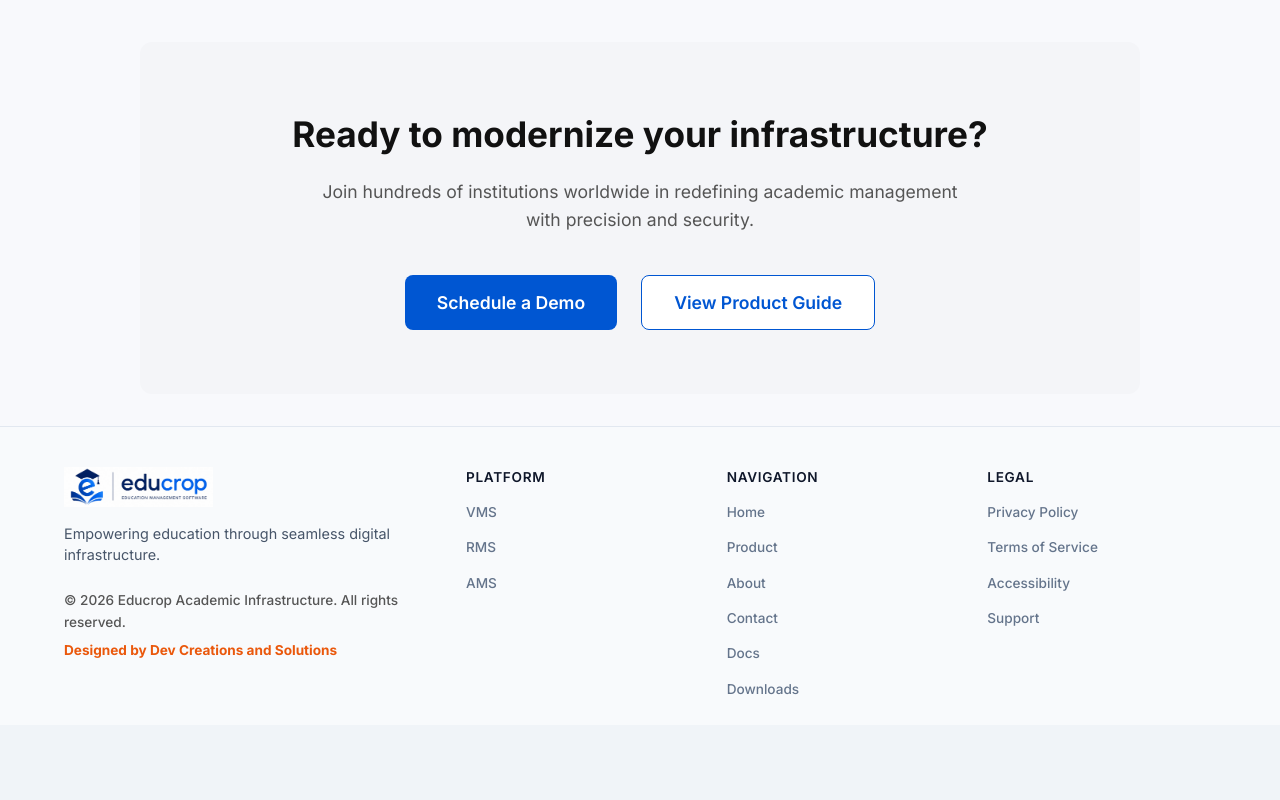
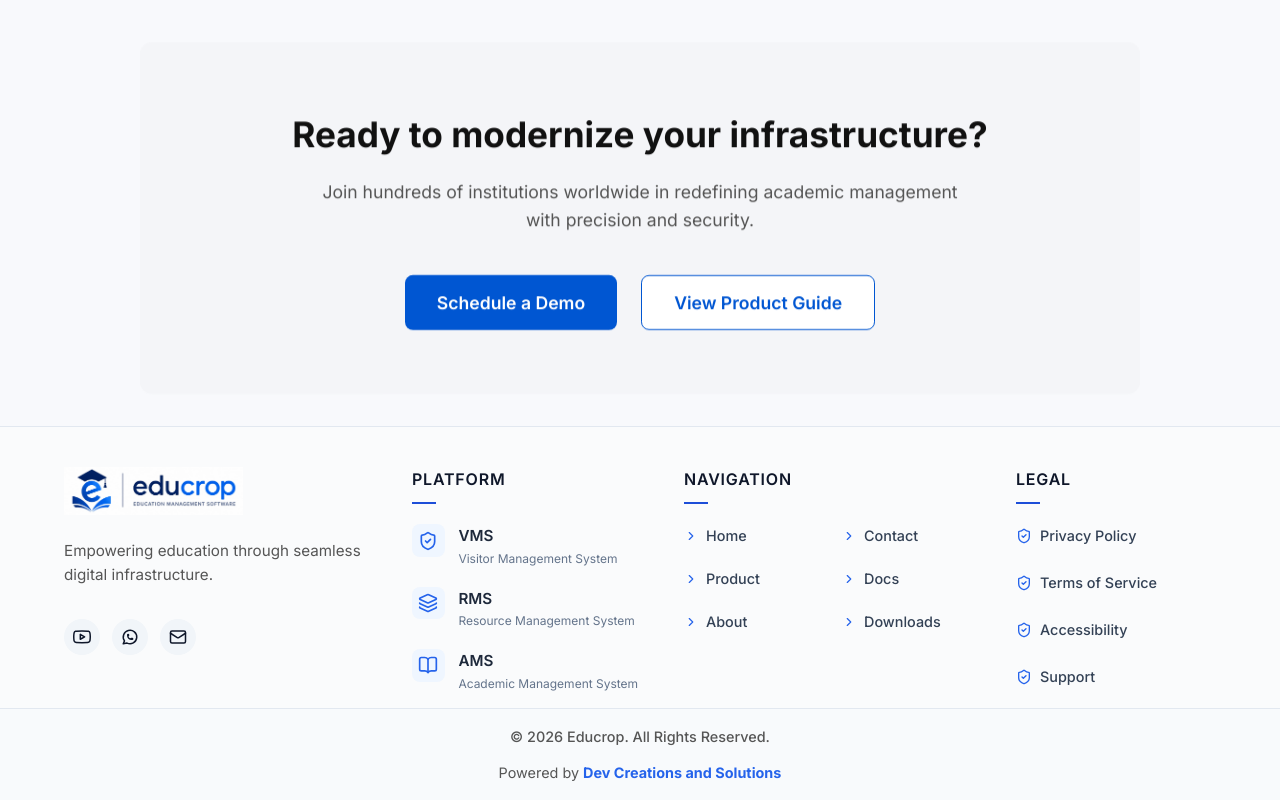
Before and after one commit to Sudhevan01/edubot-clone, a React (Vite) app: page /about in a window 1280 px wide. Shown: the part 3546-4346 px from the top of the page. Before the commit the page ends 4271 px from the top, so only its background shows below. Built offline with nearby package versions, Linux system fonts and the light colour scheme.

Commit message:
updated footer

```diff
--- a/src/components/Header.jsx
+++ b/src/components/Header.jsx
@@ -116,6 +116,9 @@ const Header = ({ onLoginClick }) => {
           <a href="mailto:Educropblr@gmail.com" className="drawer-contact-item">
             <Mail size={14} /> Educropblr@gmail.com
           </a>
+          <a href="mailto:info@devcreationsblr.com" className="drawer-contact-item">
+            <Mail size={14} /> info@devcreationsblr.com
+          </a>
           <a href="tel:+917337840612" className="drawer-contact-item">
             <Phone size={14} /> +91 73378 40612
           </a>
--- a/src/components/LandingFooter.css
+++ b/src/components/LandingFooter.css
@@ -3,30 +3,30 @@
    ========================================== */
 
 .landing-footer {
-  background-color: #f8fafc;
+  background-color: #fafbfc;
   color: #1e293b;
   position: relative;
   overflow: hidden;
-  font-family: var(--font-family, inherit);
+  font-family: 'Inter', -apple-system, BlinkMacSystemFont, "Segoe UI", Roboto, sans-serif;
   border-top: 1px solid #e2e8f0;
 }
 
 .footer-container {
   max-width: 1400px;
   margin: 0 auto;
-  padding: 2.5rem 5% 1.5rem;
+  padding: 2.5rem 5% 1rem;
   display: flex;
   justify-content: space-between;
   align-items: flex-start;
-  gap: 2rem;
+  gap: 3rem;
 }
-
 /* --- Left Side: Brand and Copyright --- */
-.footer-left {
+.footer-brand-col {
   display: flex;
   flex-direction: column;
-  gap: 1rem;
-  max-width: 350px;
+  gap: 1.5rem;
+  width: 300px;
+  flex-shrink: 0;
 }
 
 .footer-logo {
@@ -35,7 +35,7 @@
 }
 
 .footer-logo-img {
-  height: 40px;
+  height: 48px;
   width: auto;
   object-fit: contain;
   display: block;
@@ -43,88 +43,193 @@
 
 .footer-tagline {
   color: #475569;
-  font-size: 0.9rem;
-  line-height: 1.5;
+  font-size: 0.95rem;
+  line-height: 1.6;
+  margin: 0;
 }
 
-.footer-copyright-box {
+.footer-socials {
   display: flex;
-  flex-direction: column;
-  gap: 0.4rem;
+  gap: 0.75rem;
   margin-top: 0.5rem;
 }
 
+.social-icon {
+  width: 36px;
+  height: 36px;
+  border-radius: 50%;
+  background-color: #f1f5f9;
+  color: #0f172a;
+  display: flex;
+  align-items: center;
+  justify-content: center;
+  text-decoration: none;
+  transition: all 0.3s ease;
+  border: 1px solid transparent;
+}
+
+.social-icon:hover {
+  background-color: #ffffff;
+  color: #1d4ed8;
+  border-color: #e2e8f0;
+  box-shadow: 0 4px 10px rgba(0,0,0,0.05);
+  transform: translateY(-2px);
+}
+
+/* --- Right Side: Links Columns --- */
+.footer-links-grid {
+  display: grid;
+  grid-template-columns: 1.2fr 1.5fr 1fr;
+  gap: 2rem;
+  flex: 1;
+}
+
+.footer-col {
+  display: flex;
+  flex-direction: column;
+  gap: 1.25rem;
+}
+
+.footer-col h4 {
+  font-size: 1rem;
+  font-weight: 800;
+  color: #0f172a;
+  text-transform: uppercase;
+  letter-spacing: 0.05em;
+  margin: 0 0 0.5rem 0;
+  position: relative;
+  padding-bottom: 0.75rem;
+}
+
+.footer-col h4::after {
+  content: '';
+  position: absolute;
+  left: 0;
+  bottom: 0;
+  width: 24px;
+  height: 2px;
+  background-color: #1d4ed8;
+}
+
+/* Platform Items */
+.platform-item {
+  display: flex;
+  align-items: flex-start;
+  gap: 0.85rem;
+  cursor: pointer;
+  padding: 0.5rem;
+  margin: -0.5rem;
+  border-radius: 8px;
+  transition: background-color 0.2s ease;
+}
+
+.platform-item:hover {
+  background-color: #f1f5f9;
+}
+
+.platform-icon {
+  color: #2563eb;
+  background: #eff6ff;
+  padding: 0.4rem;
+  border-radius: 8px;
+  display: flex;
+  align-items: center;
+  justify-content: center;
+}
+
+.platform-text {
+  display: flex;
+  flex-direction: column;
+  gap: 0.15rem;
+}
+
+.platform-title {
+  font-weight: 600;
+  color: #1e293b;
+  font-size: 0.95rem;
+}
+
+.platform-sub {
+  font-size: 0.75rem;
+  color: #64748b;
+  line-height: 1.3;
+}
+
+/* Navigation Grid */
+.nav-grid {
+  display: grid;
+  grid-template-columns: 1fr 1fr;
+  gap: 1.25rem 1rem;
+}
+
+.footer-link {
+  font-size: 0.9rem;
+  font-weight: 500;
+  color: #334155;
+  text-decoration: none;
+  transition: all 0.2s ease;
+  display: flex;
+  align-items: center;
+  gap: 0.5rem;
+}
+
+.link-arrow, .link-shield {
+  color: #2563eb;
+  transition: transform 0.2s ease;
+}
+
+.footer-link:hover {
+  color: #1d4ed8;
+}
+
+.footer-link:hover .link-arrow {
+  transform: translateX(3px);
+}
+
+.footer-link:hover .link-shield {
+  transform: scale(1.1);
+}
+
+/* Legal Column */
+.legal-col .footer-link {
+  margin-bottom: 0.25rem;
+}
+
+/* --- Bottom Bar --- */
+.footer-bottom {
+  background-color: #f8fafc;
+  border-top: 1px solid #e2e8f0;
+  padding: 1rem 5%;
+  text-align: center;
+  display: flex;
+  flex-direction: column;
+  align-items: center;
+  gap: 0.75rem;
+}
+
 .footer-copy {
-  font-size: 0.85rem;
+  font-size: 0.9rem;
+  color: #475569;
+  font-weight: 500;
+  margin: 0;
+}
+
+.footer-credit {
+  font-size: 0.9rem;
   color: #64748b;
-  font-weight: 500;
+  margin: 0;
 }
 
 .dev-highlight {
-  font-size: 0.85rem;
-  color: #ea580c;
+  color: #2563eb;
   font-weight: 700;
   text-decoration: none;
   transition: color 0.3s ease;
 }
 
 .dev-highlight:hover {
-  color: #c2410c;
+  color: #1d4ed8;
   text-decoration: underline;
-}
-
-/* --- Right Side: Links Columns --- */
-.footer-right-columns {
-  display: grid;
-  grid-template-columns: repeat(3, 1fr);
-  gap: 2rem;
-  flex: 1;
-  max-width: 750px;
-  margin-left: auto;
-}
-
-.footer-col {
-  display: flex;
-  flex-direction: column;
-  gap: 0.85rem;
-}
-
-.footer-col h4 {
-  font-size: 0.85rem;
-  font-weight: 700;
-  color: #0f172a;
-  text-transform: uppercase;
-  letter-spacing: 0.05em;
-  margin-bottom: 0.25rem;
-}
-
-.footer-link {
-  font-size: 0.85rem;
-  font-weight: 500;
-  color: #64748b;
-  text-decoration: none;
-  transition: all 0.3s ease;
-  width: fit-content;
-  position: relative;
-}
-
-.footer-link::after {
-  content: '';
-  position: absolute;
-  width: 0;
-  height: 2px;
-  bottom: -3px;
-  left: 0;
-  background-color: #1a56db;
-  transition: width 0.3s ease;
-}
-
-.footer-link:hover {
-  color: #1a56db;
-}
-
-.footer-link:hover::after {
-  width: 100%;
 }
 
 /* ==================================
@@ -134,99 +239,45 @@
 /* Tablet Landscape / Laptops (LG: 1200px) */
 @media (max-width: 1200px) {
   .footer-container {
-    padding: 3.5rem 5%;
-    gap: 2rem;
+    padding: 4rem 5% 3rem;
+    gap: 3rem;
   }
-
-  .footer-right-columns {
+  .footer-links-grid {
     gap: 2rem;
   }
 }
 
-/* Tablet Portrait (MD: 820px) */
-@media (max-width: 820px) {
+/* Tablet Portrait (MD: 992px) */
+@media (max-width: 992px) {
   .footer-container {
     flex-direction: column;
-    padding: 3rem 5%;
-    gap: 3rem;
-    align-items: center;
+    align-items: flex-start;
+    gap: 2.5rem;
   }
-
-  .footer-left {
-    align-items: center;
-    text-align: center;
-    max-width: 100%;
-  }
-
-  .footer-right-columns {
-    margin-left: 0;
-    max-width: 100%;
+  .footer-brand-col {
     width: 100%;
-    gap: 2rem;
-    grid-template-columns: repeat(3, 1fr);
-  }
-
-  .footer-col {
     align-items: flex-start;
     text-align: left;
   }
-
-  .footer-link::after {
-    left: 0;
-    transform: none;
+  .footer-links-grid {
+    width: 100%;
+    grid-template-columns: repeat(3, 1fr);
   }
 }
 
-/* Phones (SM: 540px) */
-@media (max-width: 540px) {
-  .footer-container {
-    padding: 2.5rem 5%;
-    gap: 2.5rem;
+/* Phones (SM: 640px) */
+@media (max-width: 640px) {
+  .footer-links-grid {
+    grid-template-columns: repeat(2, 1fr);
+    gap: 2rem 1.5rem;
   }
-
-  .footer-right-columns {
-    grid-template-columns: repeat(3, 1fr);
-    gap: 1rem;
+  .footer-col:last-child {
+    grid-column: 1 / -1;
+    align-items: center;
+    text-align: center;
   }
-
-  .footer-col h4 {
-    font-size: 0.75rem;
-  }
-
-  .footer-link {
-    font-size: 0.75rem;
-  }
-
-  .footer-logo-img {
-    height: 40px;
+  .footer-col:last-child h4::after {
+    left: 50%;
+    transform: translateX(-50%);
   }
 }
-
-/* Very Small Phones (XS: 360px) */
-@media (max-width: 360px) {
-  .footer-container {
-    padding: 2rem 5%;
-  }
-
-  .footer-right-columns {
-    grid-template-columns: repeat(2, 1fr);
-    gap: 1.5rem;
-  }
-
-  .footer-logo-img {
-    height: 36px;
-  }
-
-  .footer-col h4 {
-    font-size: 0.7rem;
-  }
-
-  .footer-link {
-    font-size: 0.7rem;
-  }
-
-  .footer-copy,
-  .dev-highlight {
-    font-size: 0.75rem;
-  }
-}
--- a/src/components/LandingFooter.jsx
+++ b/src/components/LandingFooter.jsx
@@ -1,5 +1,6 @@
 import React from 'react';
 import { useNavigate } from 'react-router-dom';
+import { Mail, ShieldCheck, Layers, BookOpen, ChevronRight, GraduationCap } from 'lucide-react';
 import './LandingFooter.css';
 
 const LandingFooter = () => {
@@ -18,55 +19,112 @@ const LandingFooter = () => {
 
   return (
     <footer className="landing-footer" id="contact">
+
       <div className="footer-container">
 
         {/* Left Side: Brand and Copyright */}
-        <div className="footer-left">
+        <div className="footer-brand-col">
           <div className="footer-logo">
             <img src="/assets/images/educroplogo.png" alt="EduCrop" className="footer-logo-img" />
           </div>
-          <div className="footer-tagline">
+          <p className="footer-tagline">
             Empowering education through seamless digital infrastructure.
-          </div>
-          <div className="footer-copyright-box">
-            <p className="footer-copy">© 2026 Educrop Academic Infrastructure. All rights reserved.</p>
-            <a href="https://www.devcreationsblr.com/" target="_blank" rel="noopener noreferrer" className="dev-highlight">
-              Designed by Dev Creations and Solutions
+          </p>
+          <div className="footer-socials">
+            <a href="https://youtube.com/@educropblr?si=UbiaZohs1gdn3jsl" target="_blank" rel="noopener noreferrer" className="social-icon" aria-label="YouTube">
+              <svg xmlns="http://www.w3.org/2003/svg" width="18" height="18" viewBox="0 0 24 24" fill="none" stroke="currentColor" strokeWidth="2" strokeLinecap="round" strokeLinejoin="round"><path d="M22.54 6.42a2.78 2.78 0 0 0-1.94-2C18.88 4 12 4 12 4s-6.88 0-8.6.46a2.78 2.78 0 0 0-1.94 2A29 29 0 0 0 1 11.75a29 29 0 0 0 .46 5.33 2.78 2.78 0 0 0 1.94 2c1.72.46 8.6.46 8.6.46s6.88 0 8.6-.46a2.78 2.78 0 0 0 1.94-2 29 29 0 0 0 .46-5.33 29 29 0 0 0-.46-5.33z"></path><polygon points="9.75 15.02 15.5 11.75 9.75 8.48 9.75 15.02"></polygon></svg>
+            </a>
+            <a href="https://wa.me/917337840612" target="_blank" rel="noopener noreferrer" className="social-icon" aria-label="WhatsApp">
+              <svg xmlns="http://www.w3.org/2003/svg" width="18" height="18" viewBox="0 0 24 24" fill="none" stroke="currentColor" strokeWidth="2" strokeLinecap="round" strokeLinejoin="round">
+                <path d="M3 21l1.65-3.8a9 9 0 1 1 3.4 2.9l-5.05 .9"></path>
+                <path d="M9 10a.5 .5 0 0 0 1 0v-1a.5 .5 0 0 0 -1 0v1a5 5 0 0 0 5 5h1a.5 .5 0 0 0 0 -1h-1a.5 .5 0 0 0 0 1"></path>
+              </svg>
+            </a>
+            <a href="mailto:info@devcreationsblr.com" className="social-icon" aria-label="Mail">
+              <Mail size={18} strokeWidth={2} />
             </a>
           </div>
         </div>
 
         {/* Right Side: Links Columns */}
-        <div className="footer-right-columns">
+        <div className="footer-links-grid">
           {/* Platform Column */}
-          <div className="footer-col">
-            <h4>Platform</h4>
-            <a href="/product#vms" className="footer-link" onClick={(e) => handleScrollNav(e, '/product', 'vms')}>VMS</a>
-            <a href="/product#rms" className="footer-link" onClick={(e) => handleScrollNav(e, '/product', 'rms')}>RMS</a>
-            <a href="/product#ams" className="footer-link" onClick={(e) => handleScrollNav(e, '/product', 'ams')}>AMS</a>
+          <div className="footer-col platform-col">
+            <h4>PLATFORM</h4>
+            <div className="platform-item" onClick={(e) => handleScrollNav(e, '/product', 'vms')}>
+              <div className="platform-icon"><ShieldCheck size={20} /></div>
+              <div className="platform-text">
+                <span className="platform-title">VMS</span>
+                <span className="platform-sub">Visitor Management System</span>
+              </div>
+            </div>
+            <div className="platform-item" onClick={(e) => handleScrollNav(e, '/product', 'rms')}>
+              <div className="platform-icon"><Layers size={20} /></div>
+              <div className="platform-text">
+                <span className="platform-title">RMS</span>
+                <span className="platform-sub">Resource Management System</span>
+              </div>
+            </div>
+            <div className="platform-item" onClick={(e) => handleScrollNav(e, '/product', 'ams')}>
+              <div className="platform-icon"><BookOpen size={20} /></div>
+              <div className="platform-text">
+                <span className="platform-title">AMS</span>
+                <span className="platform-sub">Academic Management System</span>
+              </div>
+            </div>
           </div>
 
           {/* Navigation Column */}
-          <div className="footer-col">
-            <h4>Navigation</h4>
-            <a href="/" className="footer-link" onClick={(e) => { e.preventDefault(); navigate('/'); }}>Home</a>
-            <a href="/product" className="footer-link" onClick={(e) => { e.preventDefault(); navigate('/product'); }}>Product</a>
-            <a href="/about" className="footer-link" onClick={(e) => { e.preventDefault(); navigate('/about'); }}>About</a>
-            <a href="/contact" className="footer-link" onClick={(e) => { e.preventDefault(); navigate('/contact'); }}>Contact</a>
-            <a href="/docs" className="footer-link" onClick={(e) => { e.preventDefault(); navigate('/docs'); }}>Docs</a>
-            <a href="/docs#downloads" className="footer-link" onClick={(e) => { e.preventDefault(); navigate('/docs#downloads'); }}>Downloads</a>
+          <div className="footer-col nav-col">
+            <h4>NAVIGATION</h4>
+            <div className="nav-grid">
+              <a href="/" className="footer-link" onClick={(e) => { e.preventDefault(); navigate('/'); }}>
+                <ChevronRight size={14} className="link-arrow" /> Home
+              </a>
+              <a href="/contact" className="footer-link" onClick={(e) => { e.preventDefault(); navigate('/contact'); }}>
+                <ChevronRight size={14} className="link-arrow" /> Contact
+              </a>
+              <a href="/product" className="footer-link" onClick={(e) => { e.preventDefault(); navigate('/product'); }}>
+                <ChevronRight size={14} className="link-arrow" /> Product
+              </a>
+              <a href="/docs" className="footer-link" onClick={(e) => { e.preventDefault(); navigate('/docs'); }}>
+                <ChevronRight size={14} className="link-arrow" /> Docs
+              </a>
+              <a href="/about" className="footer-link" onClick={(e) => { e.preventDefault(); navigate('/about'); }}>
+                <ChevronRight size={14} className="link-arrow" /> About
+              </a>
+              <a href="/docs#downloads" className="footer-link" onClick={(e) => { e.preventDefault(); navigate('/docs#downloads'); }}>
+                <ChevronRight size={14} className="link-arrow" /> Downloads
+              </a>
+            </div>
           </div>
 
           {/* Legal Column */}
-          <div className="footer-col">
-            <h4>Legal</h4>
-            <a href="/privacy" className="footer-link" onClick={(e) => { e.preventDefault(); navigate('/privacy'); }}>Privacy Policy</a>
-            <a href="/terms" className="footer-link" onClick={(e) => { e.preventDefault(); navigate('/terms'); }}>Terms of Service</a>
-            <a href="/accessibility" className="footer-link" onClick={(e) => { e.preventDefault(); navigate('/accessibility'); }}>Accessibility</a>
-            <a href="/contact" className="footer-link" onClick={(e) => { e.preventDefault(); navigate('/contact'); }}>Support</a>
+          <div className="footer-col legal-col">
+            <h4>LEGAL</h4>
+            <a href="/privacy" className="footer-link" onClick={(e) => { e.preventDefault(); navigate('/privacy'); }}>
+              <ShieldCheck size={16} className="link-shield" /> Privacy Policy
+            </a>
+            <a href="/terms" className="footer-link" onClick={(e) => { e.preventDefault(); navigate('/terms'); }}>
+              <ShieldCheck size={16} className="link-shield" /> Terms of Service
+            </a>
+            <a href="/accessibility" className="footer-link" onClick={(e) => { e.preventDefault(); navigate('/accessibility'); }}>
+              <ShieldCheck size={16} className="link-shield" /> Accessibility
+            </a>
+            <a href="/contact" className="footer-link" onClick={(e) => { e.preventDefault(); navigate('/contact'); }}>
+              <ShieldCheck size={16} className="link-shield" /> Support
+            </a>
           </div>
         </div>
 
+      </div>
+
+      {/* Bottom Bar */}
+      <div className="footer-bottom">
+        <p className="footer-copy">© 2026 Educrop. All Rights Reserved.</p>
+        <p className="footer-credit">
+          Powered by <a href="https://www.devcreationsblr.com/" target="_blank" rel="noopener noreferrer" className="dev-highlight">Dev Creations and Solutions</a>
+        </p>
       </div>
     </footer>
   );
--- a/src/pages/Contact.jsx
+++ b/src/pages/Contact.jsx
@@ -183,7 +183,6 @@ const Contact = ({ onLoginClick }) => {
                     <input
                       type="tel"
                       name="contactNo"
-                      placeholder="9876543210"
                       value={formData.contactNo}
                       onChange={handleInputChange}
                       required
@@ -236,8 +235,11 @@ const Contact = ({ onLoginClick }) => {
                 <div className="info-text">
                   <p className="info-label">Email Address</p>
                   <p className="info-value">
-                    <a href="mailto:Educropblr@gmail.com" style={{ color: 'inherit', textDecoration: 'none' }}>
+                    <a href="mailto:Educropblr@gmail.com" style={{ color: 'inherit', textDecoration: 'none', display: 'block', marginBottom: '0.25rem' }}>
                       Educropblr@gmail.com
+                    </a>
+                    <a href="mailto:info@devcreationsblr.com" style={{ color: 'inherit', textDecoration: 'none', display: 'block' }}>
+                      info@devcreationsblr.com
                     </a>
                   </p>
                 </div>
--- a/src/pages/Docs.jsx
+++ b/src/pages/Docs.jsx
@@ -255,7 +255,7 @@ const Docs = ({ onLoginClick }) => {
                 <h3>App Registration QR Code</h3>
                 <p>Provides a quick-scan QR code for parents to download and register on the app.</p>
               </div>
-              <a href="#" download="educrop-qrcode.png" className="main-download-btn qr-btn" style={{ textDecoration: 'none', textAlign: 'center' }} onClick={(e) => { e.preventDefault(); alert('QR code image will be uploaded later!'); }}>
+              <a href="/assets/qr.png" download="educrop-qr.png" className="main-download-btn qr-btn" style={{ textDecoration: 'none', textAlign: 'center' }}>
                 Download QR Code
               </a>
             </div>
--- a/src/pages/Homepage.jsx
+++ b/src/pages/Homepage.jsx
@@ -7,12 +7,6 @@ import './Homepage.css';
 
 const Homepage = ({ onLoginClick }) => {
   const navigate = useNavigate();
-
-  const reachRef = useRef(null);
-  const [reachInView, setReachInView] = useState(false);
-  const [partnerCount, setPartnerCount] = useState(0);
-  const [userCount, setUserCount] = useState("0.0");
-  const [centerCount, setCenterCount] = useState(0);
 
   const [currentSlide, setCurrentSlide] = useState(0);
   const slides = [
@@ -41,55 +35,12 @@ const Homepage = ({ onLoginClick }) => {
     document.body.style.overflow = 'auto';
     document.documentElement.style.overflow = 'auto';
 
-    const observer = new IntersectionObserver(
-      ([entry]) => {
-        if (entry.isIntersecting) {
-          setReachInView(true);
-        }
-      },
-      { threshold: 0.1 }
-    );
-
-    if (reachRef.current) {
-      observer.observe(reachRef.current);
-    }
-
     return () => {
       // Restore the dashboard's viewport layout styling when leaving
       document.body.style.overflow = 'hidden';
       document.documentElement.style.overflow = 'hidden';
-      if (reachRef.current) {
-        observer.unobserve(reachRef.current);
-      }
     };
   }, []);
-
-  useEffect(() => {
-    if (!reachInView) return;
-
-    let startTime = null;
-    const duration = 2000; // 2 seconds
-
-    const animate = (timestamp) => {
-      if (!startTime) startTime = timestamp;
-      const progress = Math.min((timestamp - startTime) / duration, 1);
-      const easeProgress = progress * (2 - progress); // Ease out quad
-
-      setPartnerCount(Math.floor(easeProgress * 120));
-      setUserCount((easeProgress * 2.4).toFixed(1));
-      setCenterCount(Math.floor(easeProgress * 15));
-
-      if (progress < 1) {
-        requestAnimationFrame(animate);
-      } else {
-        setPartnerCount(120);
-        setUserCount("2.4");
-        setCenterCount(15);
-      }
-    };
-
-    requestAnimationFrame(animate);
-  }, [reachInView]);
 
 
 
@@ -241,55 +192,6 @@ const Homepage = ({ onLoginClick }) => {
         </div>
       </section>
 
-      {/* Section 3: Real-time Global Reach / Stats */}
-      <section
-        className={`global-reach-section ${reachInView ? 'in-view' : ''}`}
-        id="about"
-        ref={reachRef}
-      >
-        <div className="reach-header">
-          <h2 className="reach-title">Empowering Global Institutions</h2>
-          <p className="reach-subtitle">
-            Our Infrastructure spans the globe, providing seamless connectivity and real-time insights for the world's leading academic organizations.
-          </p>
-        </div>
-
-        <div className="reach-container">
-          <div className="reach-left">
-            <div className="stat-row-item">
-              <span className="stat-number">{partnerCount}+</span>
-              <span className="stat-label">Partner Institutions</span>
-            </div>
-            <div className="stat-row-item">
-              <span className="stat-number">{userCount}M</span>
-              <span className="stat-label">Active Users Daily</span>
-            </div>
-            <div className="stat-row-item">
-              <span className="stat-number">{centerCount}</span>
-              <span className="stat-label">Global Data Centers</span>
-            </div>
-          </div>
-
-          <div className="reach-right">
-            <div className="monitor-mockup">
-              <img
-                src="/assets/images/global_reach.png"
-                alt="Real-time Global Reach Map Display"
-                className="monitor-img"
-              />
-              <div className="pulse-dot dot-1"></div>
-              <div className="pulse-dot dot-2"></div>
-              <div className="pulse-dot dot-3"></div>
-              <div className="pulse-dot dot-4"></div>
-              <div className="pulse-dot dot-5"></div>
-              <div className="monitor-overlay">
-                <h4 className="monitor-overlay-title">Real-time Global Reach</h4>
-                <p className="monitor-overlay-desc">Connecting minds across six continents.</p>
-              </div>
-            </div>
-          </div>
-        </div>
-      </section>
 
       {/* Section 4: Call to Action Banner */}
       <section className="cta-banner-section">
```
Also changed, not shown: src/pages/About.css (+18 -11 lines), src/pages/Docs.css (+12 -14 lines), src/pages/Product.css (+16 -0 lines).
